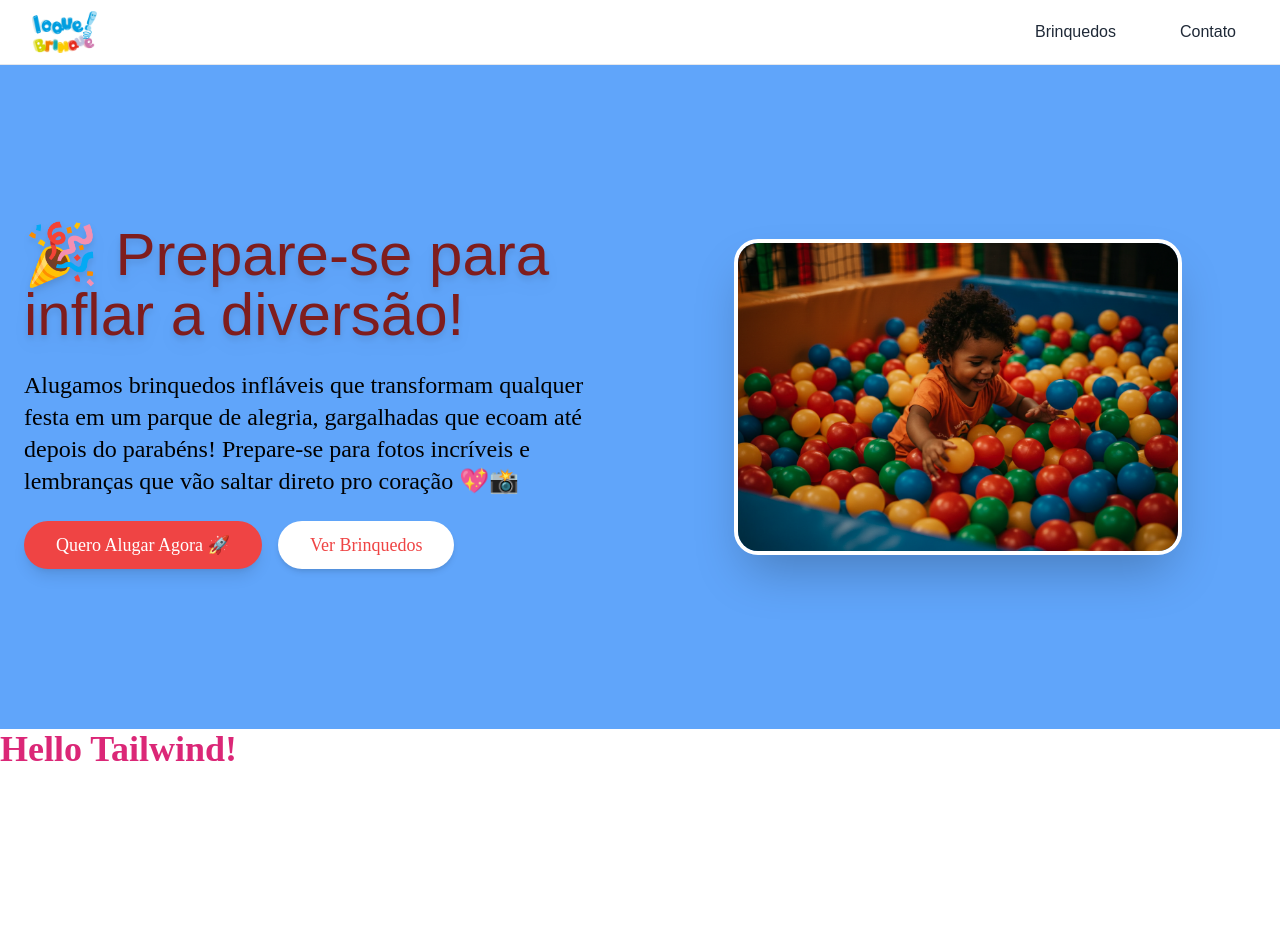
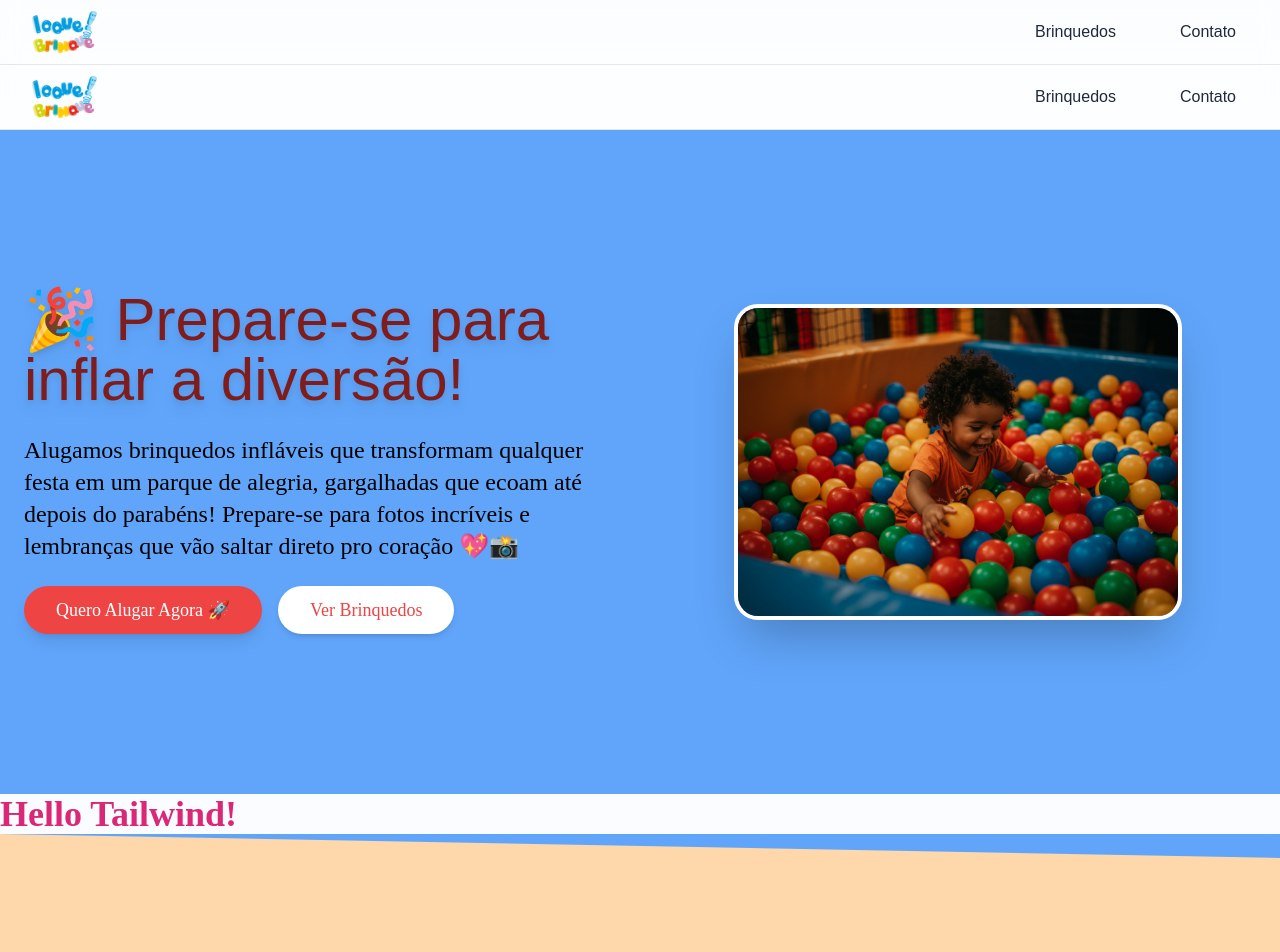
Before and after one commit to Isaque-Weber/loqueBrinque, a Next.js app in the folder loquebrinque/: page / in a window 1280 px wide. Shown: the top 952 px of the page. Before the commit the page ends 800 px from the top, so only its background shows below. Built offline with nearby package versions, Linux system fonts and the light colour scheme; a web font is replaced by a local one.

Commit message:
Refactor `RootLayout`: add Header, Footer, ThemeProvider, and WaveDivider components; enhance styles and structure with `cn` utility and updated metadata types.

```diff
--- a/loquebrinque/src/app/layout.tsx
+++ b/loquebrinque/src/app/layout.tsx
@@ -1,15 +1,41 @@
+import type { Metadata } from "next";
 import "./globals.css";
+import { cn } from "@/lib/utils";
+import { ThemeProvider } from "@/app/components/ui/theme-provider";
+import Header from "@/app/components/Header";
+import Footer from "@/app/components/Footer";
+import { baloo } from "@/lib/fonts";
+import WaveDivider from "@/app/components/ui/waveDivider";
 
-export const metadata = {
+export const metadata: Metadata = {
     title: "Loque Brinque",
     description: "Aluguel de brinquedos infláveis para festas e eventos",
 };
 
-export default function RootLayout({ children }: { children: React.ReactNode }) {
+export default function RootLayout({
+                                       children,
+                                   }: Readonly<{
+    children: React.ReactNode;
+}>) {
     return (
-        <html lang="pt-BR">
-        <body className="font-sans antialiased bg-white text-gray-900">
-        {children}
+        <html lang="pt-BR" suppressHydrationWarning>
+        <body
+            className={cn(
+                "min-h-screen bg-background font-sans antialiased bg-gradient-to-b from-blue-50 to-white",
+                baloo.variable // 👈 global continua Baloo
+            )}
+        >
+        <ThemeProvider
+            attribute="class"
+            defaultTheme="system"
+            enableSystem
+            disableTransitionOnChange
+        >
+            <Header />
+            {children}
+            <WaveDivider topColor="#60A5FA" bottomColor="#fed7aa" variant="tilt" />
+            <Footer />
+        </ThemeProvider>
         </body>
         </html>
     );
```
